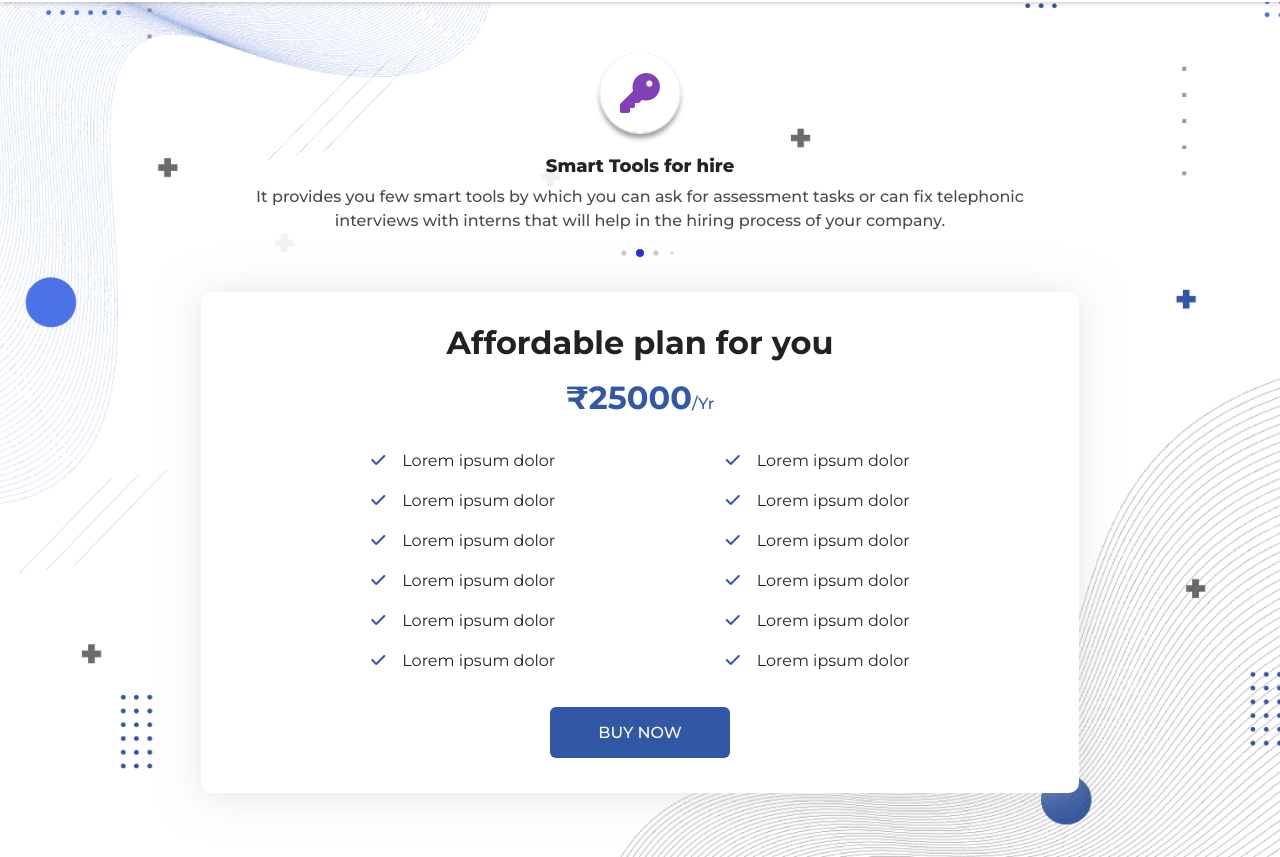
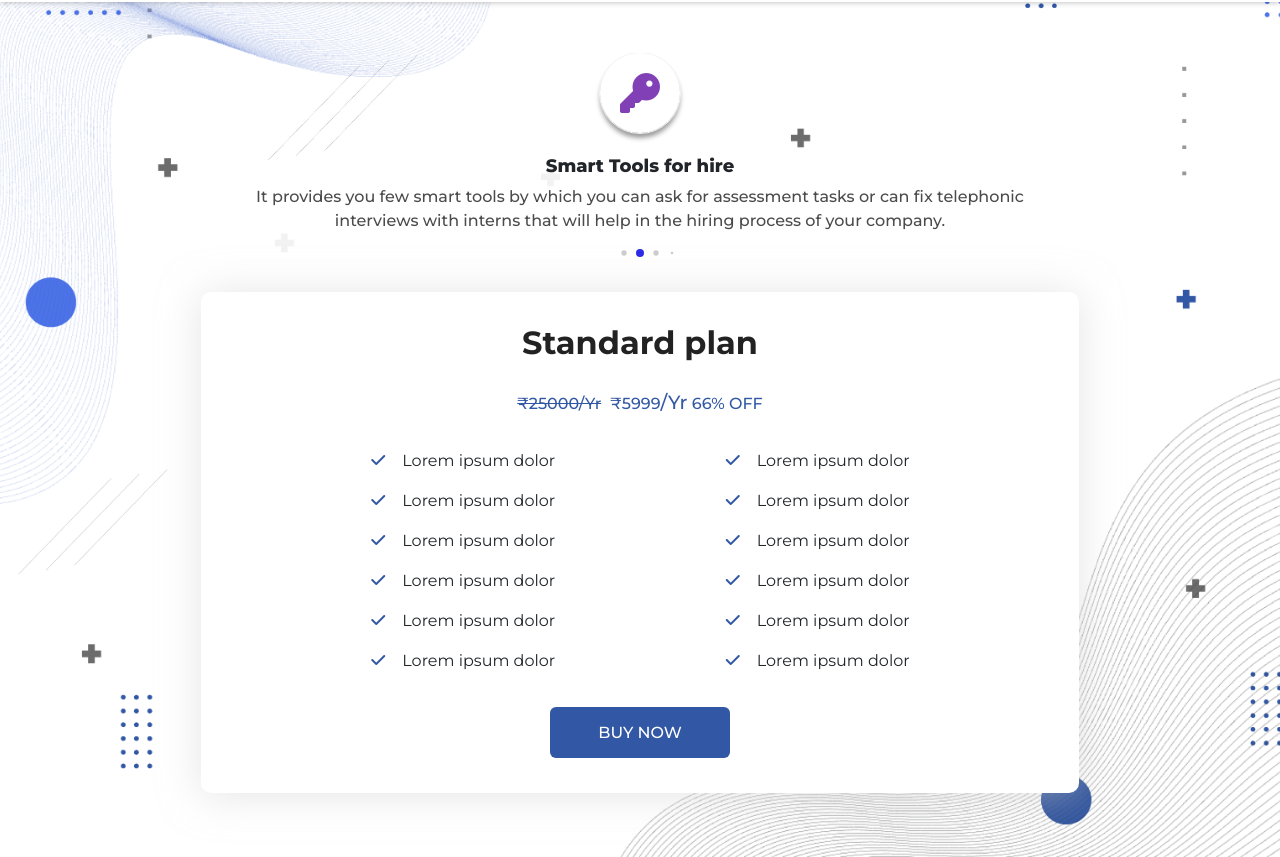
Before and after one commit to Eabishen/singlecardpricing2605, a plain HTML site: page index.html in a window 1280 px wide. Shown: the part 70-927 px from the top of the page. Drawn offline with nearby package versions, Linux system fonts and the light colour scheme.

Commit message:
Update index.html

```diff
--- a/index.html
+++ b/index.html
@@ -168,11 +168,19 @@
                 <div class="container">
                     <div class="column">
                         <div class="pricing_card">
-                            <h3 class="pricing-title">
-                                Affordable plan for you
-                            </h3>
+                            <h3 class="pricing-title">Standard plan</h3>
                             <h1 class="pricing-amount">
-                                ₹25000<span>/Yr</span>
+                                <span class="span"
+                                    ><s>₹25000<span>/Yr</span></s></span
+                                >
+                                <span
+                                    >₹5999<span
+                                        ><small style="font-size: 1.2rem"
+                                            >/Yr</small
+                                        ></span
+                                    >
+                                </span>
+                                <span class="off">66% OFF</span>
                             </h1>
                             <div class="pricing-details">
                                 <div class="details_left">
```
